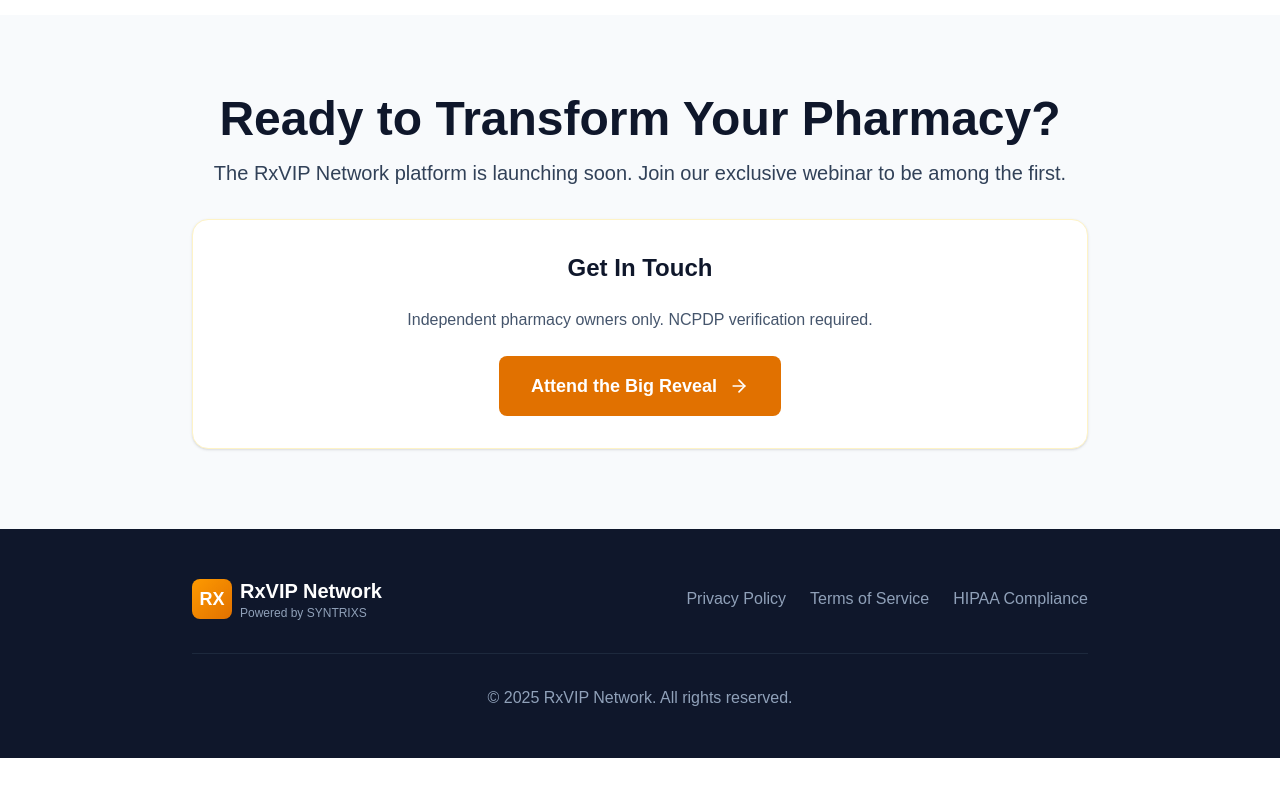
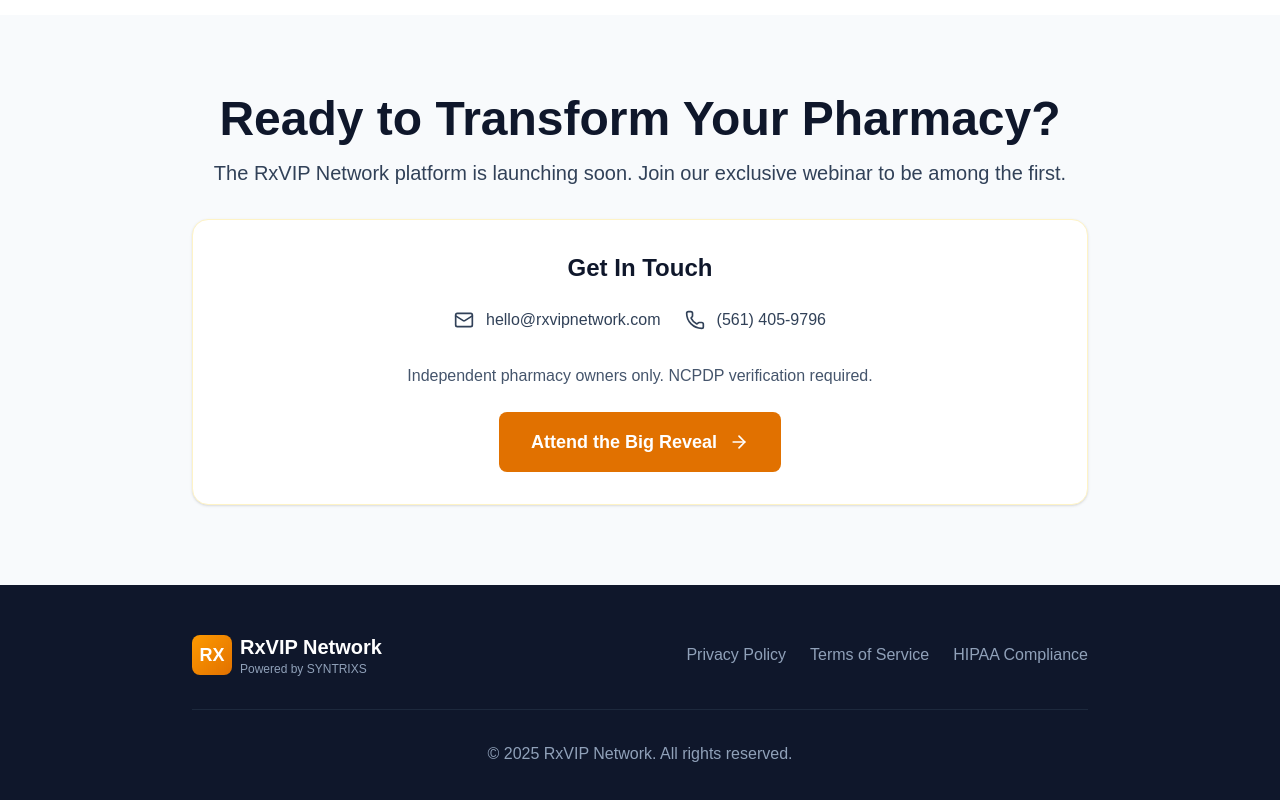
Before and after one commit to silverstein/rxvipnetwork, a Next.js app: page / in a window 1280 px wide. Shown: the part 2271-3071 px from the top of the page. Before the commit the page ends 3029 px from the top, so only its background shows below. Built offline with nearby package versions, Linux system fonts and the light colour scheme.

Commit message:
Add real contact info: hello@rxvipnetwork.com and (561) 405-9796

```diff
--- a/app/page.tsx
+++ b/app/page.tsx
@@ -211,7 +211,22 @@
             <div className="bg-white p-8 rounded-2xl shadow-sm border border-amber-100">
               <h3 className="text-2xl font-bold text-slate-900 mb-6">Get In Touch</h3>
 
-              {/* Contact info removed - need actual contact details */}
+              <div className="flex flex-col sm:flex-row gap-6 justify-center mb-8">
+                <a
+                  href="mailto:hello@rxvipnetwork.com"
+                  className="flex items-center justify-center gap-3 text-slate-700 hover:text-amber-600 transition-colors"
+                >
+                  <Mail className="w-5 h-5" />
+                  <span className="font-medium">hello@rxvipnetwork.com</span>
+                </a>
+                <a
+                  href="tel:+15614059796"
+                  className="flex items-center justify-center gap-3 text-slate-700 hover:text-amber-600 transition-colors"
+                >
+                  <Phone className="w-5 h-5" />
+                  <span className="font-medium">(561) 405-9796</span>
+                </a>
+              </div>
 
               <p className="text-slate-600 mb-6">
                 Independent pharmacy owners only. NCPDP verification required.
```
